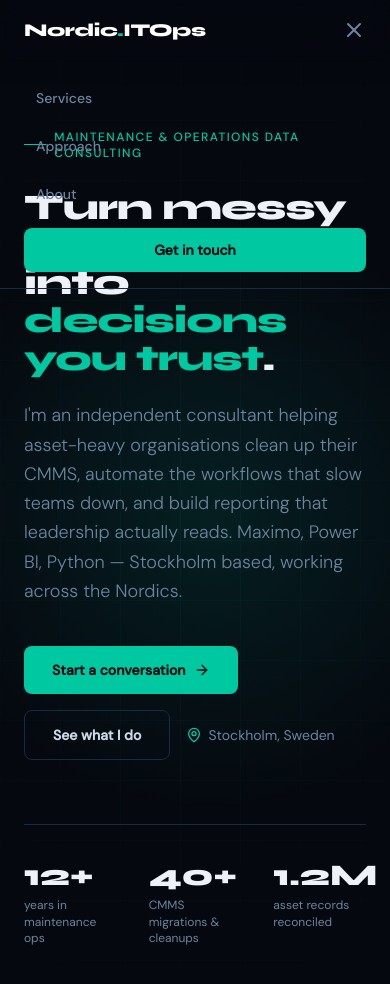
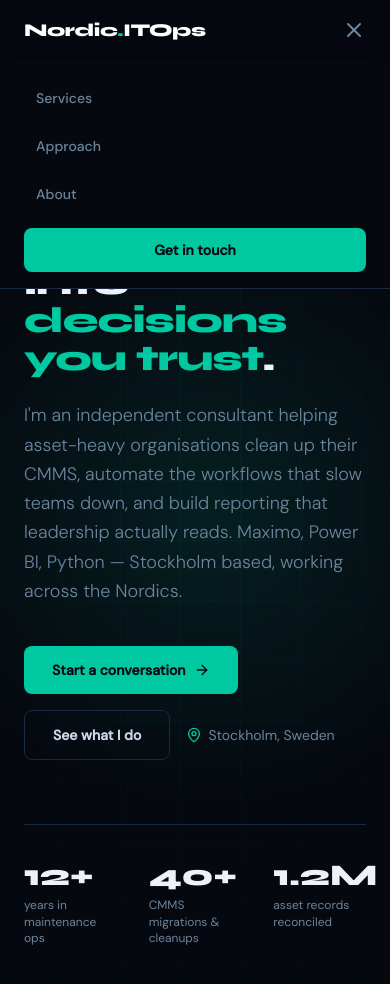
Before and after one commit to jios007/consult-data-ops, a React (Vite) app: page / in a window 390 px wide. Both pictures are taken after a click on the button "Toggle menu". Shown: the top 984 px of the page. Built offline with nearby package versions, Linux system fonts and the light colour scheme.

Commit message:
fix: solid background on mobile menu

```diff
--- a/src/components/nio/Navbar.tsx
+++ b/src/components/nio/Navbar.tsx
@@ -57,7 +57,7 @@ const Navbar: React.FC = () => {
       </button>
 
       {open && (
-        <div className="absolute inset-x-0 top-full flex flex-col gap-1 border-b border-nio-line bg-nio-bg/98 px-6 py-4 backdrop-blur-md md:hidden">
+        <div className="absolute inset-x-0 top-full flex flex-col gap-1 border-b border-nio-line bg-nio-bg px-6 py-4 md:hidden">
           {links.map((l) => (
             <a
               key={l.href}
```
